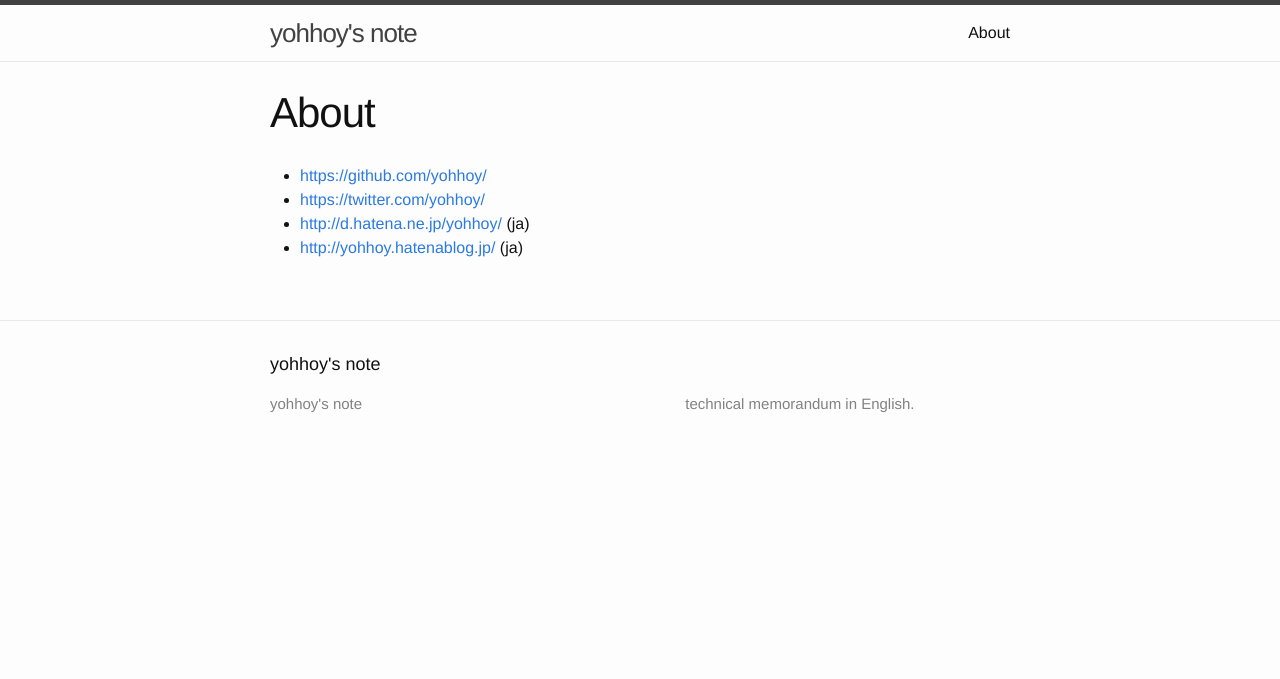
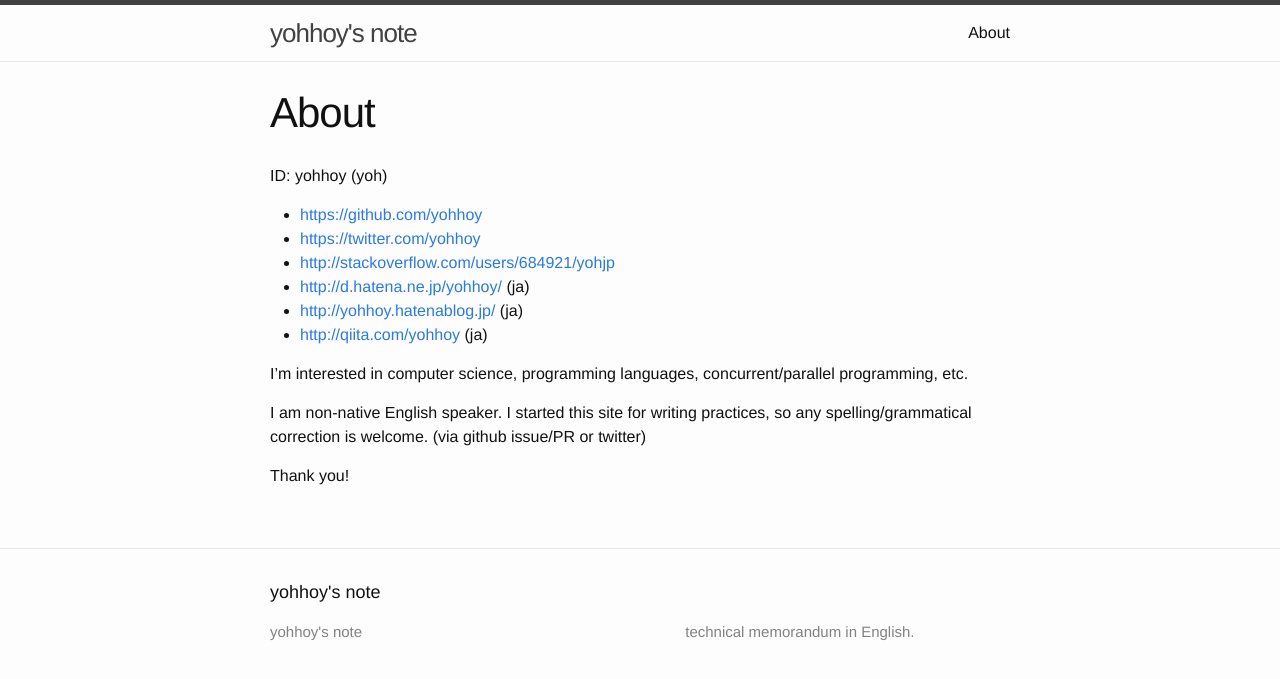
Before and after one commit to yohhoy/yohhoy.github.io, a Jekyll site: the page built from about.md, in a window 1280 px wide. Shown: the top 679 px of the page. Built offline with Jekyll 4.4.1, drawn with Linux system fonts in a browser that asks for light colours; Markdown is read by kramdown in place of the engine named in the settings.

Commit message:
fill about page

```diff
--- a/about.md
+++ b/about.md
@@ -3,8 +3,18 @@ layout: page
 title: About
 permalink: /about/
 ---
+ID: yohhoy (yoh)
 
-* [https://github.com/yohhoy/](https://github.com/yohhoy)
-* [https://twitter.com/yohhoy/](https://twitter.com/yohhoy/)
+* [https://github.com/yohhoy](https://github.com/yohhoy)
+* [https://twitter.com/yohhoy](https://twitter.com/yohhoy)
+* [http://stackoverflow.com/users/684921/yohjp](http://stackoverflow.com/users/684921/yohjp)
 * [http://d.hatena.ne.jp/yohhoy/](http://d.hatena.ne.jp/yohhoy/) (ja)
 * [http://yohhoy.hatenablog.jp/](http://yohhoy.hatenablog.jp/) (ja)
+* [http://qiita.com/yohhoy](http://qiita.com/yohhoy) (ja)
+
+I'm interested in computer science, programming languages, concurrent/parallel programming, etc.
+
+I am non-native English speaker.
+I started this site for writing practices, so any spelling/grammatical correction is welcome. (via github issue/PR or twitter)
+
+Thank you!
```
